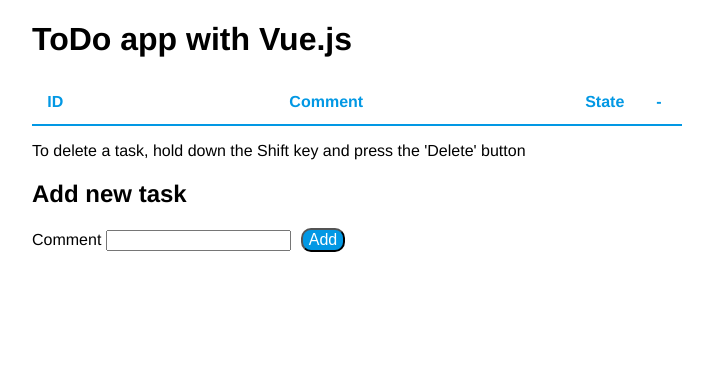
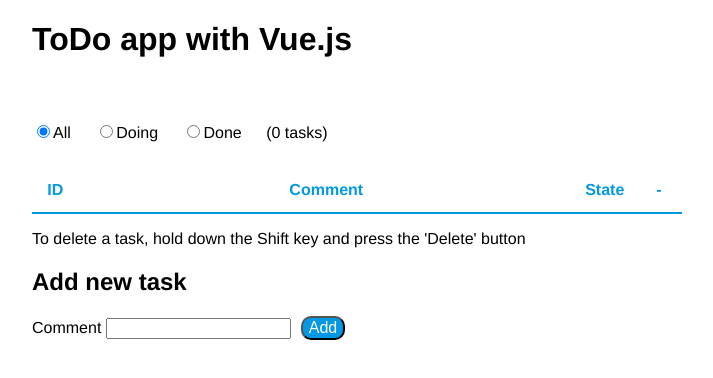
Before and after one commit to icedpenguin0504/vue-todo, a Vue app: page / in a window 1280 px wide. Shown: the top 378 px of the page, without its empty margins (283-996 px from the left). Built offline with nearby package versions, Linux system fonts and the light colour scheme.

Commit message:
[add] Add feature to narrow down todos

```diff
--- a/src/App.vue
+++ b/src/App.vue
@@ -1,6 +1,18 @@
 <template lang="html">
   <div class="container">
     <h1>ToDo app with Vue.js</h1>
+
+    <!-- select condition -->
+    <div class="select-form">
+      <label class="condition"
+        v-for="(label, index) in $data.options" v-bind:key="index">
+        <input type="radio"
+          v-model="current"
+          v-bind:value="label.value">{{ label.label }}
+      </label>
+      <p>({{ computedTodos.length }} tasks)</p>
+    </div>
+
     <!-- show todos -->
     <table>
       <thead>
@@ -13,14 +25,14 @@
       </thead>
       <tbody>
         <tr
-          v-for="item in $data.todos"
+          v-for="item in computedTodos"
           v-bind:key="item.id"
-          v-bind:class="{done: item.isDone}">
+          v-bind:class="{done: item.state}">
           <th>{{ item.id }}</th>
           <td>{{ item.comment }}</td>
           <th>
             <button v-on:click="doChangeState(item)">
-              {{ item.isDone ? 'Done' : 'Doing' }}
+              {{ item.state ? 'Done' : 'Doing' }}
             </button>
           </th>
           <th>
@@ -45,7 +57,13 @@
   name: 'App',
   data() {
     return {
-      todos: []
+      todos: [],
+      options: [
+        {value: -1, label: 'All'},
+        {value: 0, label: 'Doing'},
+        {value: 1, label: 'Done'}
+      ],
+      current: -1
     };
   },
   methods: {
@@ -58,17 +76,24 @@
       this.$data.todos.push({
         id: this.$data.todos.length,
         comment: comment.value,
-        isDone: false
+        state: 0
       });
       // Reset entered value
       comment.value = '';
     },
     doChangeState(item) {
-      item.isDone = item.isDone ? false : true;
+      item.state = item.state ? 0 : 1;
     },
     doRemove(item) {
       const index = this.$data.todos.indexOf(item);
       this.$data.todos.splice(index, 1);
+    }
+  },
+  computed: {
+    computedTodos() {
+      return this.$data.todos.filter((el) => {
+        return this.$data.current === -1 ? true : this.$data.current === el.state;
+      });
     }
   }
 }
@@ -86,6 +111,19 @@
   width: $container-width;
   margin: 0 auto;
 }
+
+.select-form {
+  margin: 50px 0 10px 0;
+
+  .condition {
+    margin-right: 20px;
+  }
+
+  p {
+    display: inline-block;
+  }
+}
+
 
 table {
   border-collapse: collapse;  // for setting border
```
